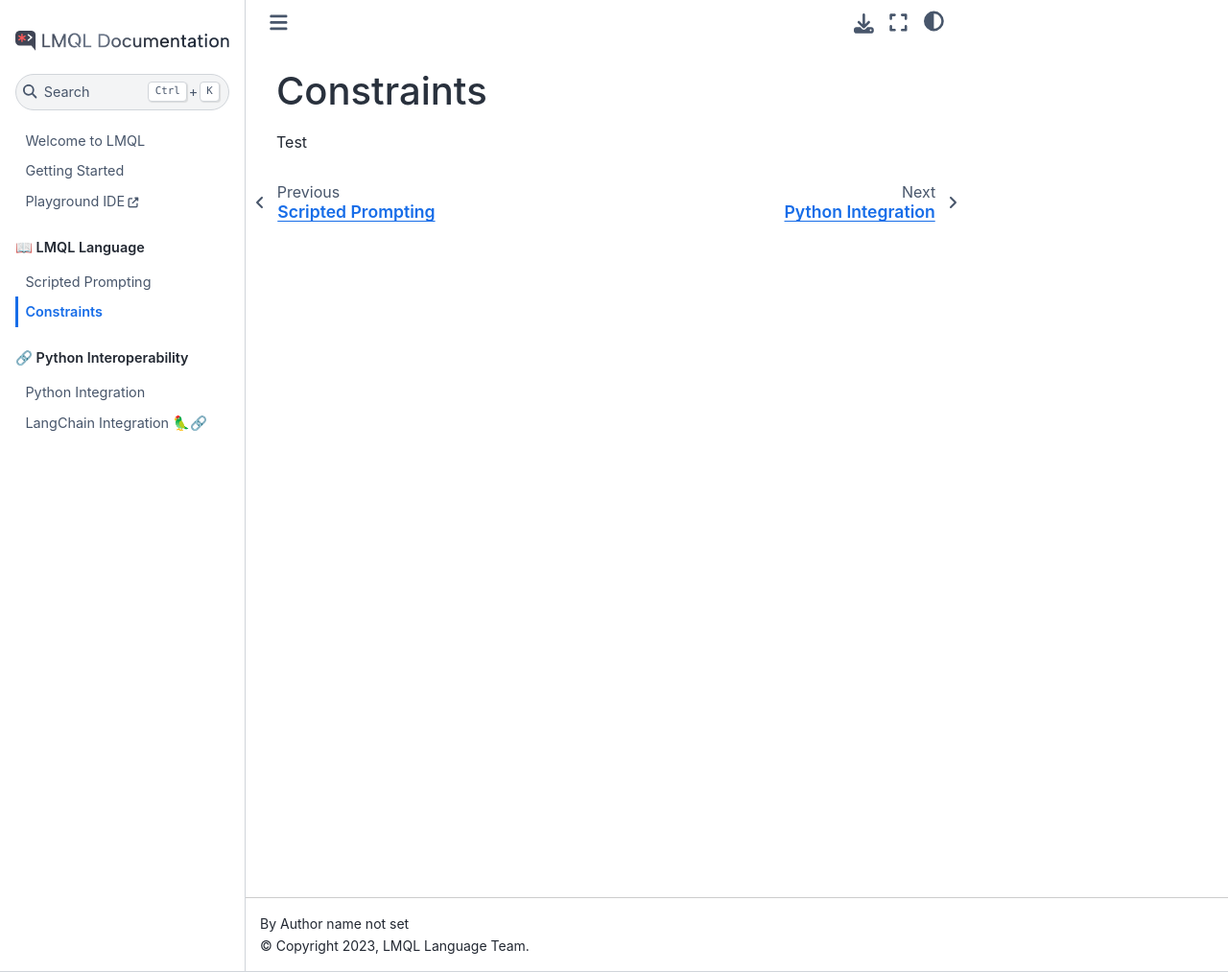
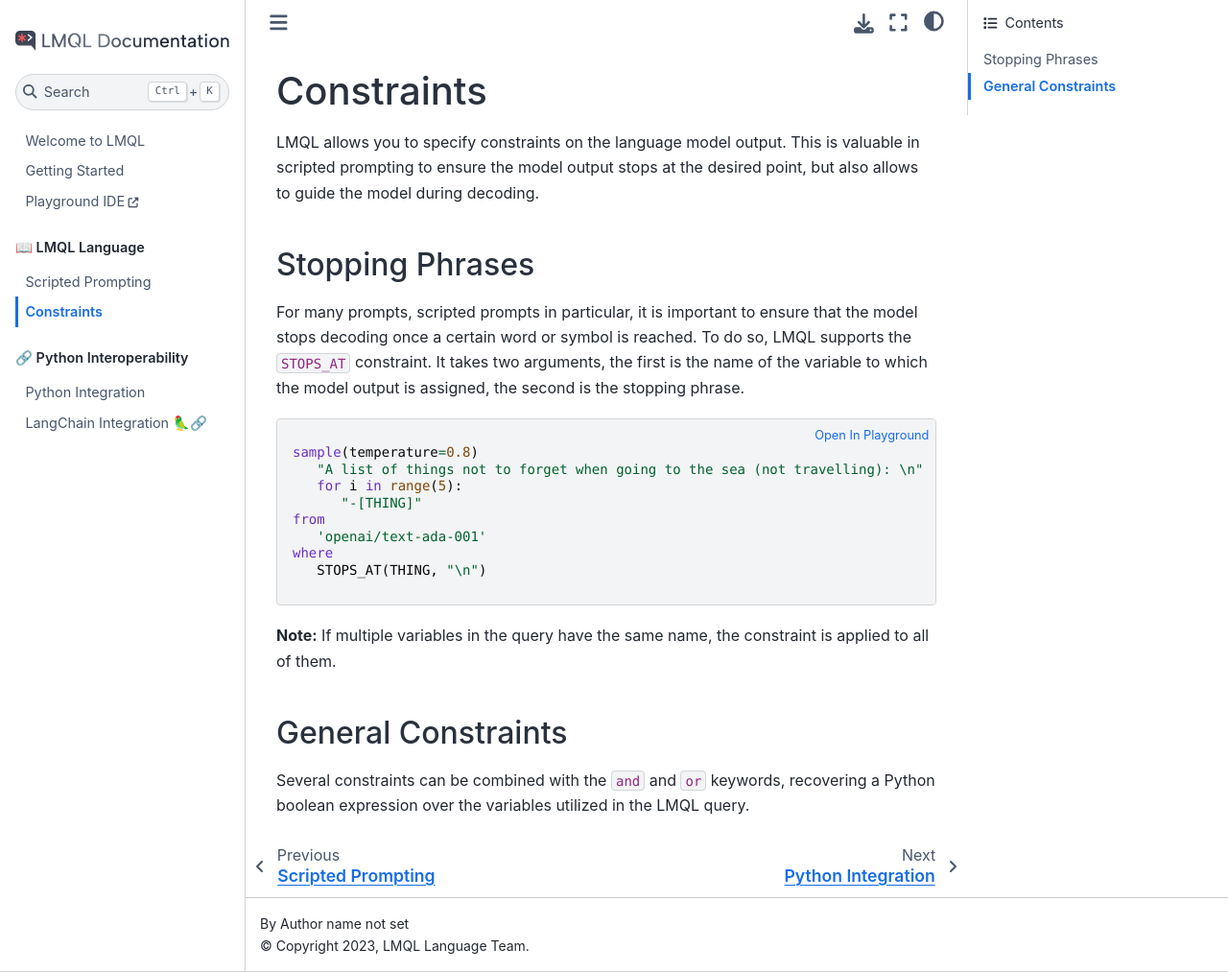
Before and after one commit to ilovechallenge/Python_LLM_AI, a Sphinx documentation site: the page built from docs/source/language/constraints.md, in a window 1280 px wide and 1013 px high. Shown: the whole window at 96% size. Built offline with Sphinx 7.4.7 and the Sphinx Book theme 1.1.4, drawn with Linux system fonts in a browser that asks for light colours.

Commit message:
Partial pass on constraints

````diff
--- a/docs/source/language/constraints.md
+++ b/docs/source/language/constraints.md
@@ -1,3 +1,25 @@
 # Constraints
 
-Test
+LMQL allows you to specify constraints on the language model output. This is valuable in scripted prompting to ensure the model output stops at the desired point, but also allows to guide the model during decoding.
+
+## Stopping Phrases
+For many prompts, scripted prompts in particular, it is important to ensure that the model stops decoding once a certain word or symbol is reached. To do so, LMQL supports the `STOPS_AT` constraint. It takes two arguments, the first is the name of the variable to which the model output is assigned, the second is the stopping phrase.
+
+```{lmql}
+
+name::list-multi
+sample(temperature=0.8)
+   "A list of things not to forget when going to the sea (not travelling): \n"
+   for i in range(5):
+      "-[THING]"
+from
+   'openai/text-ada-001'
+where
+   STOPS_AT(THING, "\n")
+```
+
+**Note:** If multiple variables in the query have the same name, the constraint is applied to all of them.
+
+
+## General Constraints
+Several constraints can be combined with the `and` and `or` keywords, recovering a Python boolean expression over the variables utilized in the LMQL query.
````
